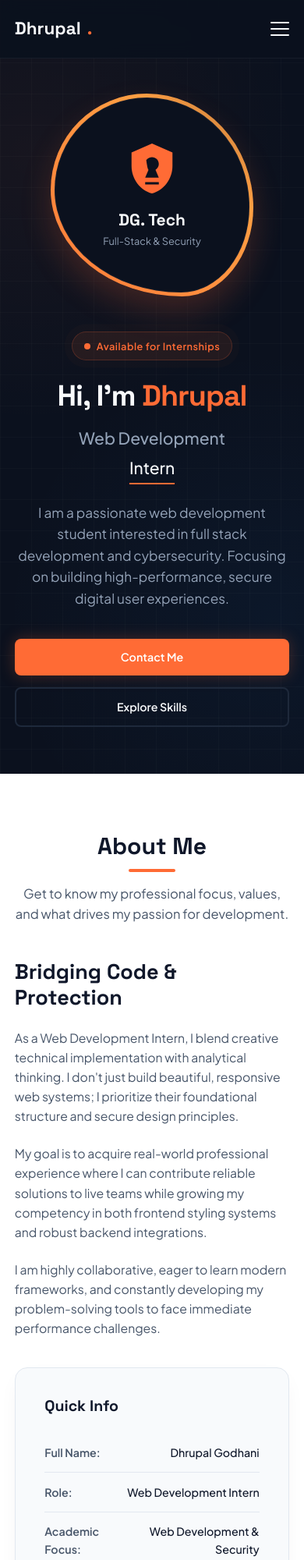
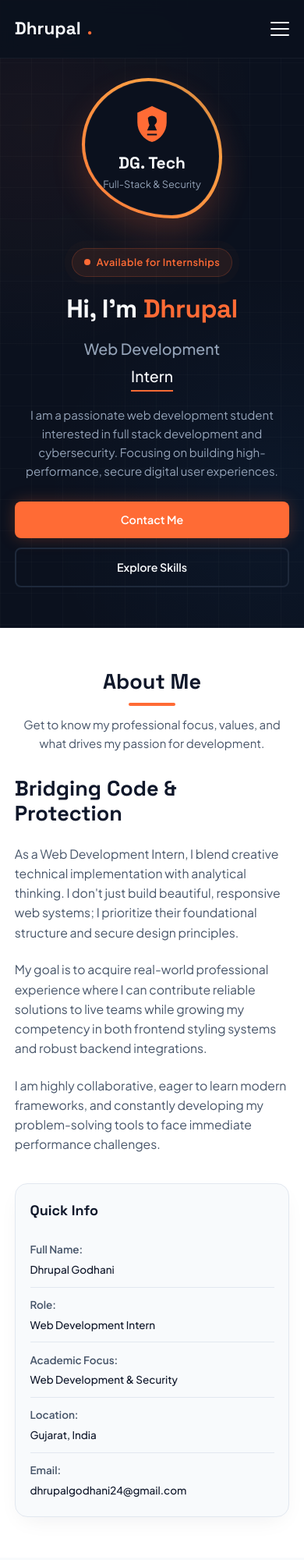
Before and after one commit to DHRUPAL5404/synent-task1-portfolio-dhrupal, a plain HTML site: page Task1-Portfolio/index.html in a window 390 px wide. Shown: the top 2000 px of the page at 78% size. Drawn offline with Linux system fonts and the light colour scheme.

Commit message:
made portfolio fully responsive

```diff
--- a/Task1-Portfolio/style.css
+++ b/Task1-Portfolio/style.css
@@ -833,15 +833,24 @@
   }
 }
 
-/* Tablets and small screens */
+/* Tablets and small screens (Portrait) */
 @media (max-width: 768px) {
-  /* Common adjustments */
+  /* Global Spacing Adjustments */
   .section-header {
-    margin-bottom: 3rem;
+    margin-bottom: 2.5rem;
   }
 
   .section-header h2 {
-    font-size: 2rem;
+    font-size: 2.2rem;
+  }
+
+  .section-header p {
+    font-size: 1rem;
+    margin-top: 0.75rem;
+  }
+
+  .about, .skills, .contact {
+    padding: 4.5rem 0;
   }
 
   /* Navigation mobile menu using pure CSS checkbox hack */
@@ -895,14 +904,15 @@
 
   /* Hero adjustments */
   .hero {
-    padding-top: 120px;
-    padding-bottom: 4rem;
+    padding-top: 110px;
+    padding-bottom: 4.5rem;
+    min-height: auto;
   }
 
   .hero-grid {
     grid-template-columns: 1fr;
     text-align: center;
-    gap: 3rem;
+    gap: 2.5rem;
   }
 
   .hero-content {
@@ -914,10 +924,14 @@
   .hero-desc {
     margin-left: auto;
     margin-right: auto;
+    font-size: 1.1rem;
+    margin-bottom: 2rem;
   }
 
   .hero-actions {
     justify-content: center;
+    width: 100%;
+    max-width: 400px;
   }
 
   .hero-visual {
@@ -925,42 +939,43 @@
   }
 
   .profile-avatar-frame {
-    width: 260px;
-    height: 260px;
+    width: 220px;
+    height: 220px;
   }
 
   /* About adjustments */
-  .about {
-    padding: 5rem 0;
-  }
-
   .about-grid {
     grid-template-columns: 1fr;
     gap: 2.5rem;
   }
 
-  /* Skills adjustments */
-  .skills {
-    padding: 5rem 0;
+  .about-details-card {
+    padding: 2rem;
+  }
+
+  /* Skills grid wrapping fallback */
+  .skills-grid {
+    grid-template-columns: repeat(auto-fit, minmax(200px, 1fr));
+    gap: 1.5rem;
   }
 
   /* Contact adjustments */
-  .contact {
-    padding: 5rem 0;
-  }
-
   .contact-grid {
     grid-template-columns: 1fr;
-    gap: 3rem;
+    gap: 2.5rem;
   }
 
   .form-group-row {
     grid-template-columns: 1fr;
     gap: 0;
   }
+
+  .contact-form {
+    padding: 2.5rem 2rem;
+  }
 }
 
-/* Extra small mobile screens */
+/* Extra small mobile screens (Phones) */
 @media (max-width: 480px) {
   html {
     font-size: 15px;
@@ -970,27 +985,111 @@
     padding: 0 1.25rem;
   }
 
+  .about, .skills, .contact {
+    padding: 3.5rem 0;
+  }
+
+  .section-header {
+    margin-bottom: 2rem;
+  }
+
+  .section-header h2 {
+    font-size: 1.8rem;
+  }
+
+  /* Hero Section adjustments on small screens */
+  .hero {
+    padding-top: 100px;
+    padding-bottom: 3.5rem;
+  }
+
   .hero-content h1 {
-    font-size: 2.5rem;
+    font-size: 2.2rem;
+    letter-spacing: -0.5px;
   }
 
   .hero-subtitle {
-    font-size: 1.4rem;
+    font-size: 1.3rem;
     flex-direction: column;
-    gap: 5px;
+    gap: 4px;
+    margin-bottom: 1.2rem;
+  }
+
+  .hero-desc {
+    font-size: 1rem;
+    margin-bottom: 1.8rem;
   }
 
   .hero-actions {
     flex-direction: column;
     width: 100%;
-    gap: 1rem;
+    gap: 0.8rem;
   }
 
   .hero-actions .btn {
     width: 100%;
   }
 
+  .profile-avatar-frame {
+    width: 180px;
+    height: 180px;
+  }
+
+  .profile-avatar-inner {
+    padding: 1.2rem;
+  }
+
+  .profile-avatar-inner svg {
+    width: 50px;
+    height: 50px;
+    margin-bottom: 0.8rem;
+  }
+
+  /* Stack About Me quick info rows vertically to prevent truncation */
+  .about-details-card {
+    padding: 1.5rem 1.25rem;
+  }
+
+  .about-details-card h4 {
+    font-size: 1.2rem;
+    margin-bottom: 1.2rem;
+  }
+
+  .detail-row {
+    flex-direction: column;
+    align-items: flex-start;
+    gap: 4px;
+    padding: 0.75rem 0;
+  }
+
+  .detail-row span.label {
+    font-size: 0.9rem;
+  }
+
+  .detail-row span.val {
+    text-align: left;
+    width: 100%;
+    font-size: 0.9rem;
+  }
+
+  /* Skills grid cards optimized padding */
+  .skill-card {
+    padding: 2rem 1.5rem;
+  }
+
+  /* Contact Form spacing and clipping prevention */
   .contact-form {
     padding: 2rem 1.25rem;
+    width: 100%;
+    max-width: 100%;
+    box-shadow: var(--shadow-sm);
+  }
+
+  .contact-info-item {
+    padding: 1.25rem;
+  }
+
+  .contact-info-details p {
+    font-size: 0.95rem;
   }
 }
```
